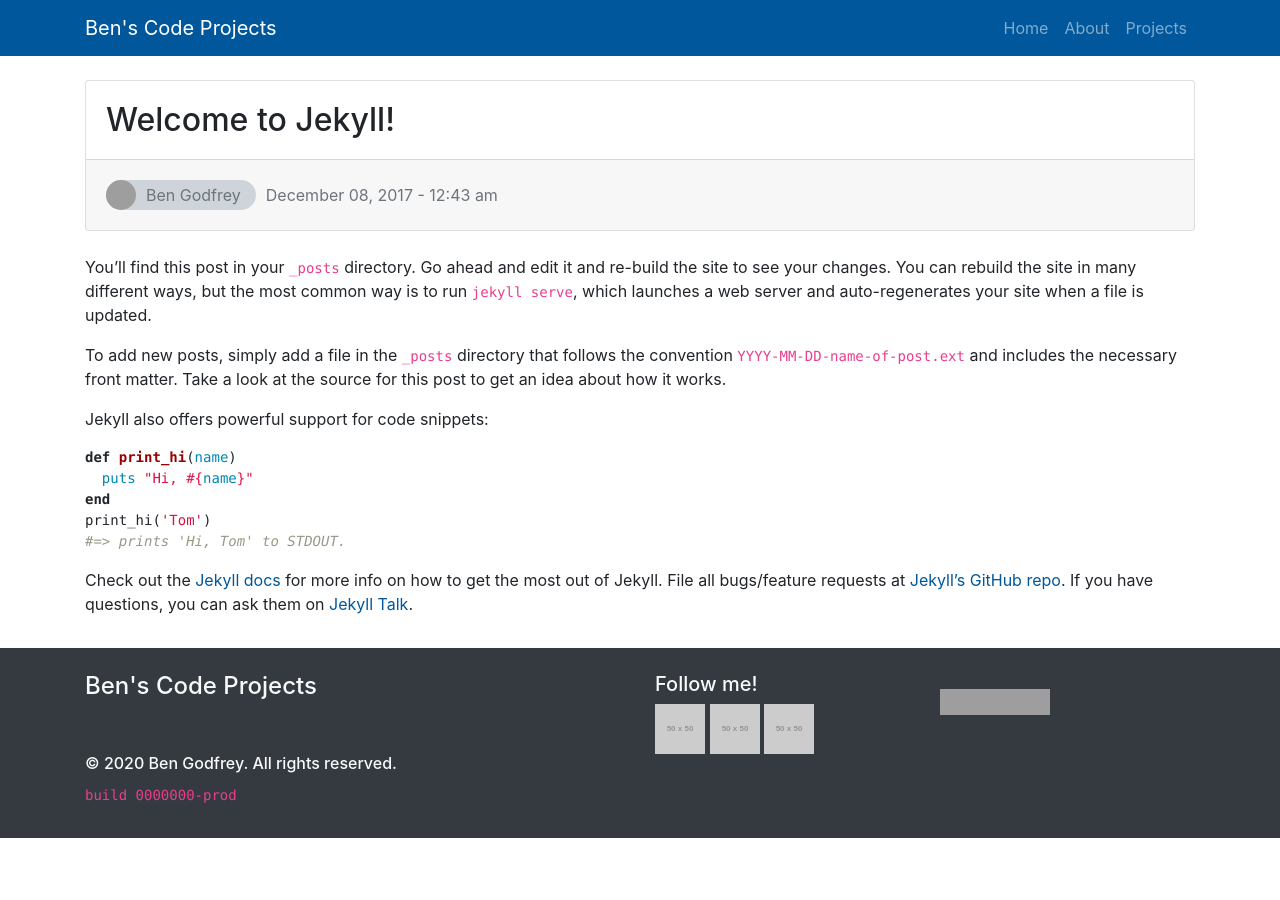
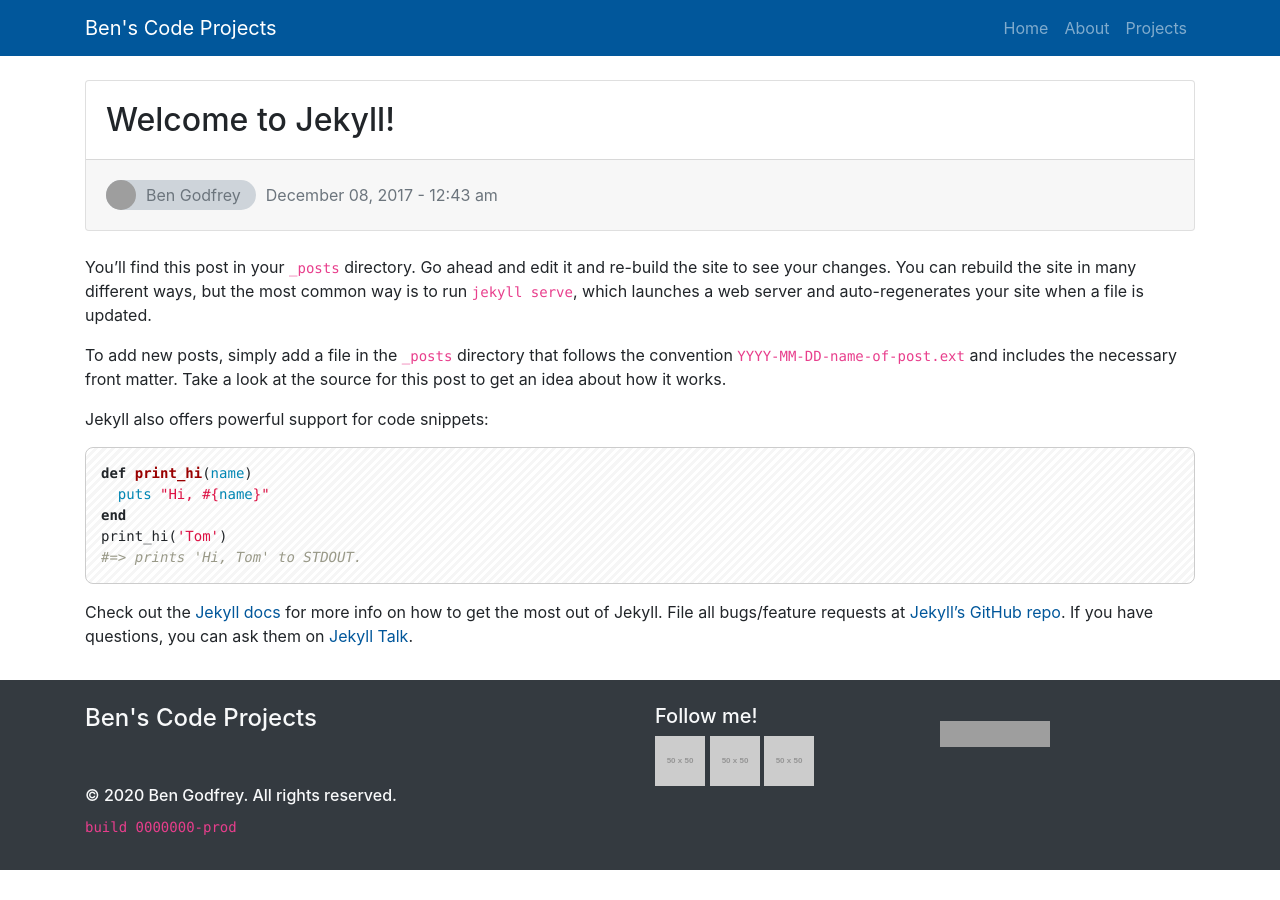
Before and after one commit to BenJetson/benjetson.github.io, a Jekyll site: the page built from _posts/2017-12-07-welcome-to-jekyll.markdown, in a window 1280 px wide. Built offline with Jekyll 4.4.1, drawn with Linux system fonts in a browser that asks for light colours; grey boxes are pictures that could not be loaded.

Commit message:
Display code fences with striped background. #14

```diff
--- /dev/null
+++ b/_sass/custom/styles/_code.scss
@@ -0,0 +1,19 @@
+//
+// _code.scss
+//
+// Styles related to code fences used in blogposts and projects.
+//
+
+pre.highlight {
+  border: 1px solid #ccc;
+  border-radius: 8px;
+  padding: 15px;
+  background-color: #f6f6f6;
+  background: repeating-linear-gradient(
+    -45deg,
+    #f6f6f6,
+    #f6f6f6 3px,
+    #fff 3px,
+    #fff 6px
+  );
+}
--- a/_sass/custom/styles/styles.scss
+++ b/_sass/custom/styles/styles.scss
@@ -5,6 +5,7 @@
 //
 
 @import "blogpost";
+@import "code";
 @import "comments";
 @import "footer";
 @import "homepage";
```
